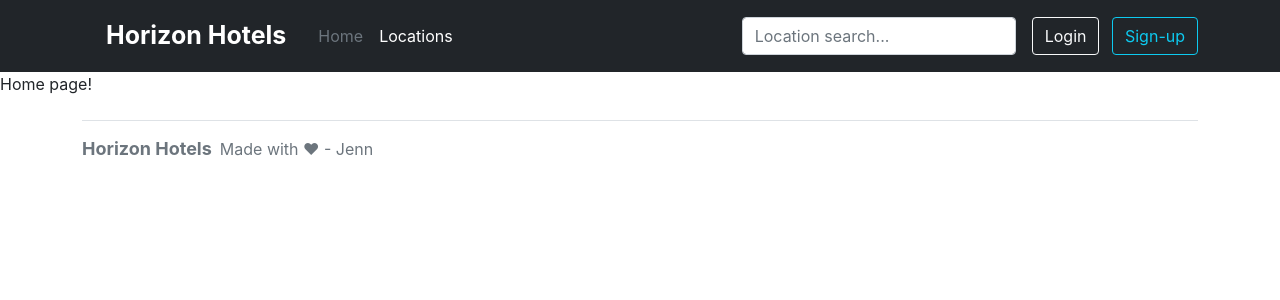
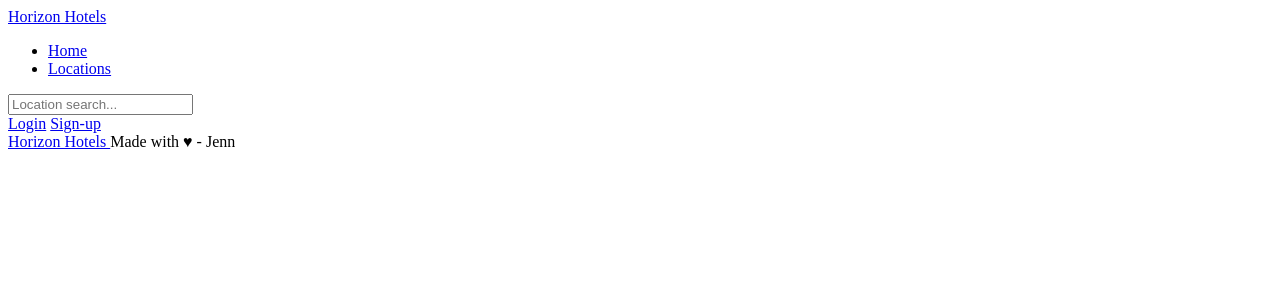
Before and after one commit to jagogardiner/webdev-project, a Flask app: page / in a window 1280 px wide. Shown: the top 300 px of the page. Run offline with Flask 2, Linux system fonts and the light colour scheme; some web fonts are replaced.

Commit message:
Backing up before experimenting with jQuery reuse
Change-Id: I6133ca1a2ba5002d2d9bc44b5a616d61dc4057b2
Signed-off-by: nysascape <jagogardiner@gmail.com>

```diff
--- a/app/static/css/style.css
+++ b/app/static/css/style.css
@@ -4,7 +4,7 @@
 }
 
 html * {
-	font-family: "Inter", sans-serif !important;
+		font-family: "Inter", sans-serif !important;
 }
 
 .logo {
--- a/app/templates/home.html
+++ b/app/templates/home.html
@@ -1,21 +1,8 @@
 <!doctype html>
 <html lang="en">
 
-<head>
-  <!-- Required meta tags -->
-  <meta charset="utf-8">
-  <meta name="viewport" content="width=device-width, initial-scale=1">
-
-  <!-- CSS -->
-  <link href="https://cdn.jsdelivr.net/npm/bootstrap@5.1.3/dist/css/bootstrap.min.css" rel="stylesheet"
-    integrity="sha384-1BmE4kWBq78iYhFldvKuhfTAU6auU8tT94WrHftjDbrCEXSU1oBoqyl2QvZ6jIW3" crossorigin="anonymous">
-  <link href="../static/css/style.css" rel="stylesheet">
-
-  <title>Home - Horizon Hotels</title>
-</head>
-
 <body>
-  <header class="p-3 bg-dark text-white">
+  <header id="header" class="p-3 bg-dark text-white">
     <div class="container">
       <div class="d-flex flex-wrap align-items-center justify-content-center justify-content-lg-start">
         <a href="#" class="d-flex align-items-center mb-2 px-4 mb-lg-0 text-white text-decoration-none logo">
@@ -23,7 +10,7 @@
         </a>
 
         <ul class="nav col-12 col-lg-auto me-lg-auto mb-2 justify-content-center mb-md-0">
-          <li><a href="#" class="nav-link px-2 text-secondary">Home</a></li>
+          <li><a href="#" class="nav-link px-2 text-white">Home</a></li>
           <li><a href="/locations" class="nav-link px-2 text-white">Locations</a></li>
         </ul>
 
@@ -40,11 +27,7 @@
     </div>
   </header>
 
-  <main>
-    <p> Home page! </p>
-  </main>
-
-  <div class="container">
+  <div id="footer" class="container">
     <footer class="d-flex flex-wrap justify-content-between align-items-center py-3 my-4 border-top">
       <div class="col-md-4 d-flex align-items-center">
         <a href="#" class="mb-3 me-2 mb-md-0 text-muted text-decoration-none lh-1 logo-footer">
@@ -52,12 +35,7 @@
         </a>
         <span class="text-muted">Made with ♥ - Jenn</span>
       </div>
-    </footer>
   </div>
-
-  <script src="https://cdn.jsdelivr.net/npm/bootstrap@5.1.3/dist/js/bootstrap.bundle.min.js"
-    integrity="sha384-ka7Sk0Gln4gmtz2MlQnikT1wXgYsOg+OMhuP+IlRH9sENBO0LRn5q+8nbTov4+1p"
-    crossorigin="anonymous"></script>
 </body>
 
 </html>
--- a/app/templates/member.html
+++ b/app/templates/member.html
@@ -62,6 +62,7 @@
     <script src="https://cdn.jsdelivr.net/npm/bootstrap@5.1.3/dist/js/bootstrap.bundle.min.js"
         integrity="sha384-ka7Sk0Gln4gmtz2MlQnikT1wXgYsOg+OMhuP+IlRH9sENBO0LRn5q+8nbTov4+1p"
         crossorigin="anonymous"></script>
+
 </body>
 
 </html>
```
Also changed, not shown: app/routes.py (+0 -7 lines), app/templates/template.html (+5 -13 lines), app/templates/home-new.html (added).
